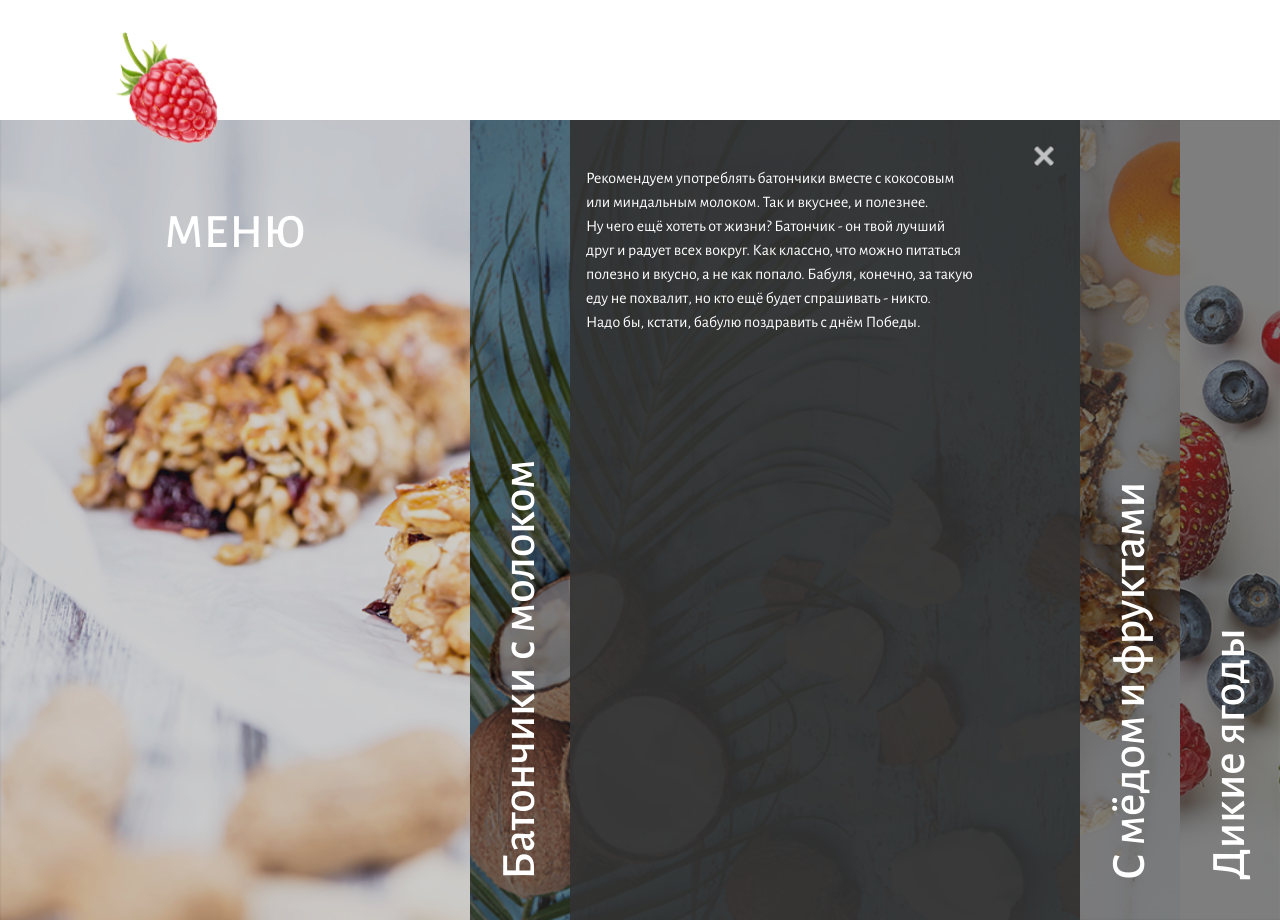
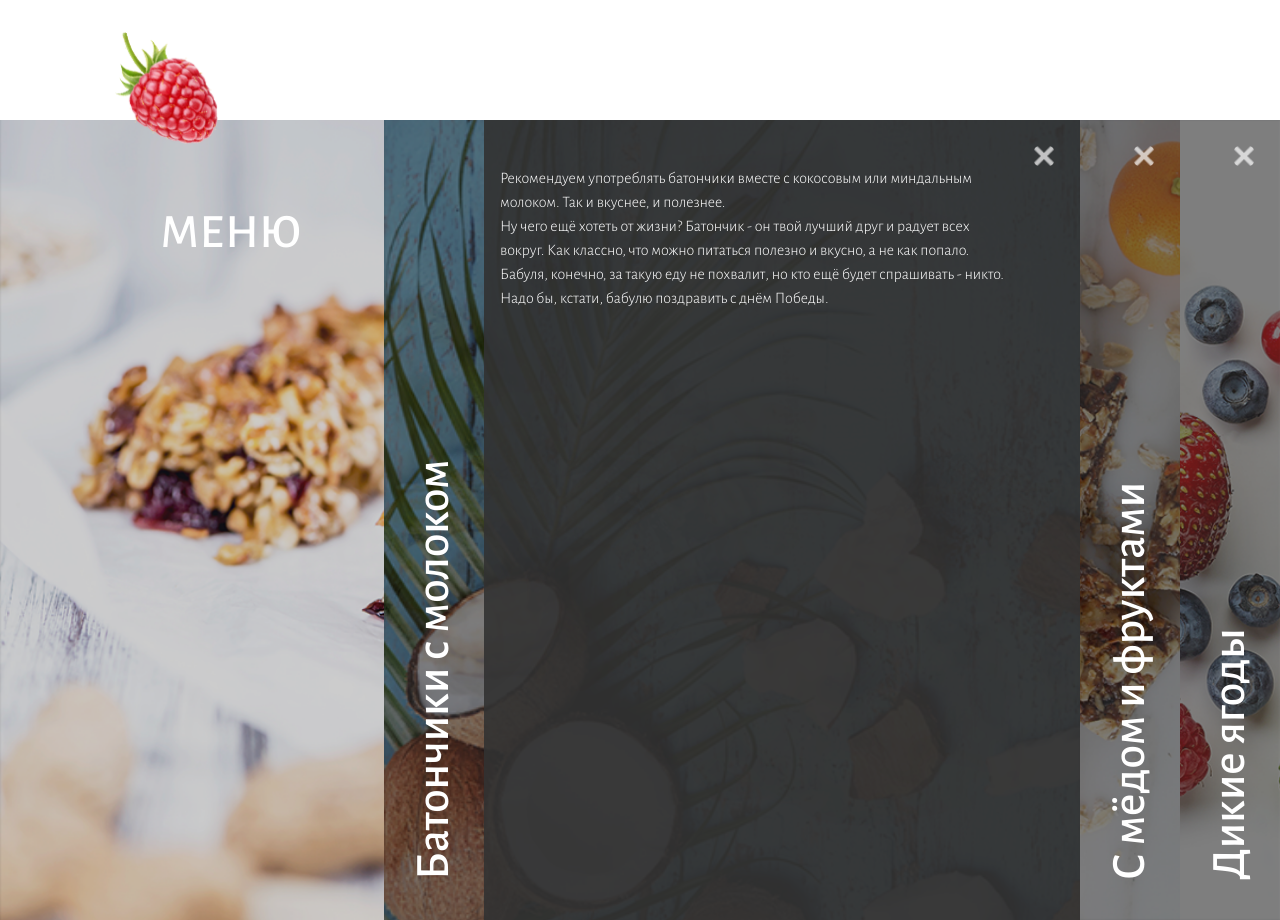
Before and after one commit to Margarita23/bars, a plain HTML site: page index.html in a window 1280 px wide. Shown: the part 2280-3200 px from the top of the page. Drawn offline with Linux system fonts and the light colour scheme.

Commit message:
fix adaptive

```diff
--- a/index.html
+++ b/index.html
@@ -121,9 +121,9 @@
       <section class="section recipes">
             <h2 class="subject subject--recipes">Меню</h2>
             <ul class="recipes__list">
-              <li class="recipes__item">
+              <li class="recipes__item recipes__item--active">
                 <h3 class="recipes__title">Батончики с молоком</h3>
-                <div class="recipes__desc recipes__desc--active">
+                <div class="recipes__desc">
                   <button class="recipes__cancel-btn"></button>
                   Рекомендуем употреблять батончики вместе с кокосовым или миндальным молоком.
                   Так и вкуснее, и полезнее.<br>
--- a/styles/blocks/recipes/recipes.scss
+++ b/styles/blocks/recipes/recipes.scss
@@ -5,7 +5,8 @@
     background-position: center;
     background-size: cover;
     backdrop-filter: brightness(0%);
-    justify-content: space-between;
+    flex-direction: row;
+    justify-content: flex-start;
 
     &:before {
         width: rem(105px);
@@ -28,8 +29,9 @@
 
 .subject.subject--recipes {
     color: $white;
-    margin: 0 auto;
     padding-top: rem(86px);
+    padding-left: rem(160px);
+
 
     @include tablets {
         padding-left: rem(40px);
@@ -43,7 +45,15 @@
 
 .recipes__list {
     display: flex;
-    position: relative;
+    justify-content: flex-end;
+    position: absolute;
+    right: 0;
+    height: 100%;
+    width: 70%;
+
+    @include phones {
+        width: 100%;
+    }
 }
 
 .recipes__item {
@@ -52,6 +62,16 @@
     backdrop-filter: brightness(0%);
     background-position: center;
     background-size: cover;
+
+    @include phones {
+        &.recipes__item--active {
+            width: 100%;
+            height: 100%;
+            position: absolute;
+            right: 0;
+            z-index: 2;
+        }
+    }
 }
 
 .recipes__item:first-child {
@@ -76,31 +96,37 @@
     max-width: rem(100px);
     line-height: rem(100px);
     flex: 1;
+
+    @include phones {
+        display: none;
+    }
 }
 
-.recipes__desc {
-    display: none;
-    // width: 0;
-    // overflow: hidden;
+.recipes__item--active .recipes__title {
+    display: block;
 }
 
-.recipes__desc.recipes__desc--active {
-    display: inline-block;
-    max-width: rem(390px);
+
+
+.recipes__desc {
+    width: 0;
+    overflow: hidden;
+}
+
+.recipes__item--active .recipes__desc{
+    width: 100%;
     background-color: rgba(50, 50, 50, 0.9);
-    padding: rem(46px) rem(104px) rem(10px) rem(16px);
+    padding: rem(46px) rem(64px) rem(10px) rem(16px);
     font-size: rem(16px);
     line-height: rem(24px);
-    font-weight: 400;
-
-    @include tablets {
-        display: none;
-    }
+    font-weight: 300;
 
     @include phones {
-        display: inline-block;
-        // position: absolute;
-        // width: 100%;
+        position: absolute;
+        width: 80%;
+        height: 100%;
+        right: 0px;
+        box-sizing: border-box;
     }
 }
 
@@ -119,4 +145,5 @@
     top: 0;
     right: 0;
     transform: translate(-100%, 100%);
+    cursor: pointer;
 }
```
Also changed, not shown: styles/style.css.
